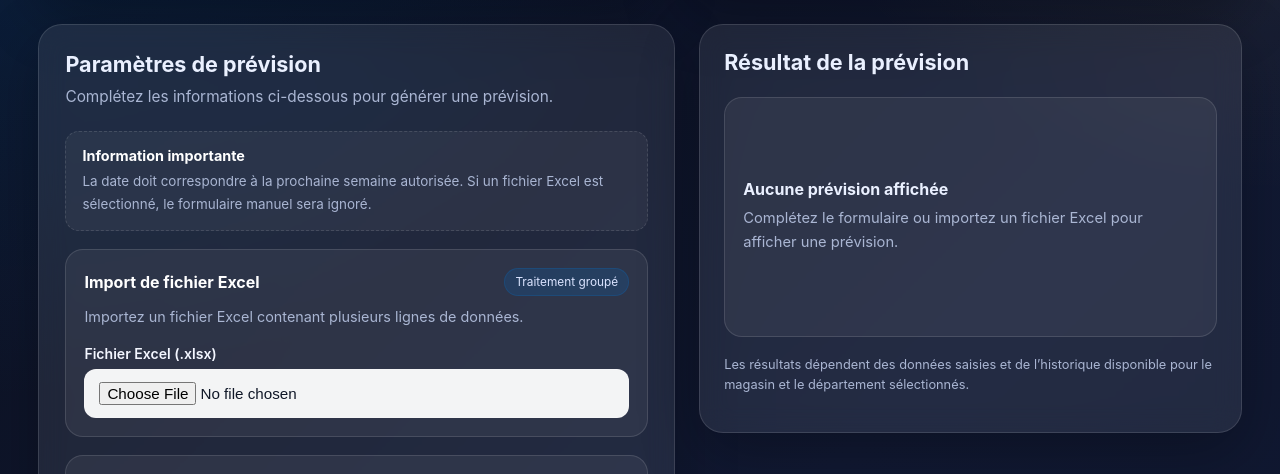
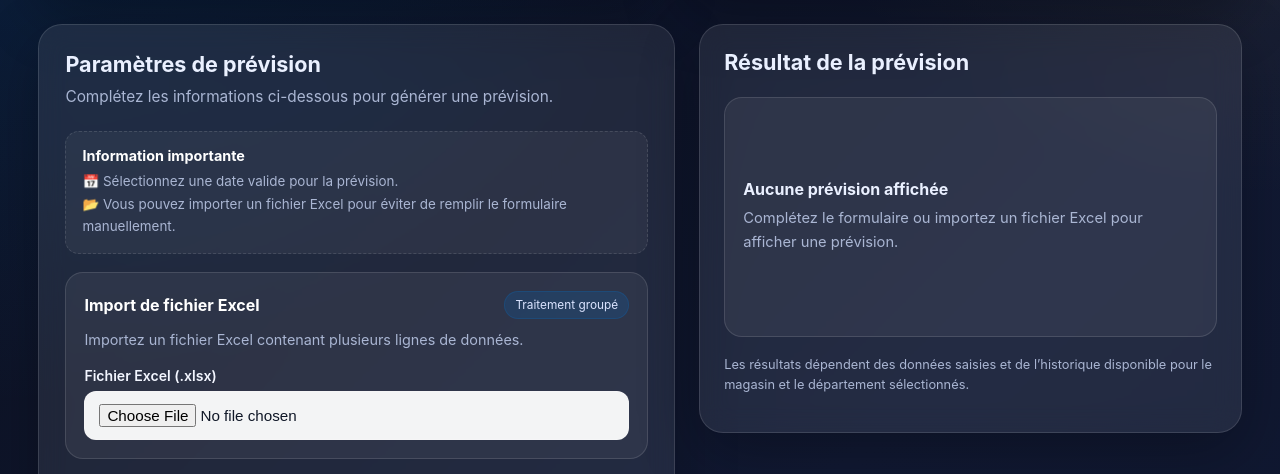
Before and after one commit to aichaghanam/sales-prediction-app, a Flask app: page / in a window 1280 px wide. Shown: the part 358-832 px from the top of the page. Run offline with Flask 3, Linux system fonts and the light colour scheme; parts of the project's set-up code (start-up, migrations or seed data) failed here and were passed over.

Commit message:
Add files via upload

```diff
--- a/templates/index.html
+++ b/templates/index.html
@@ -571,8 +571,8 @@
                     <div class="helper-box">
                         <strong>Information importante</strong>
                         <span>
-                            La date doit correspondre à la prochaine semaine autorisée. Si un fichier Excel est sélectionné, le formulaire manuel sera ignoré.
-                        </span>
+                        📅 Sélectionnez une date valide pour la prévision.<br>
+                        📂 Vous pouvez importer un fichier Excel pour éviter de remplir le formulaire manuellement.
                     </div>
 
                     <div class="section">
```
